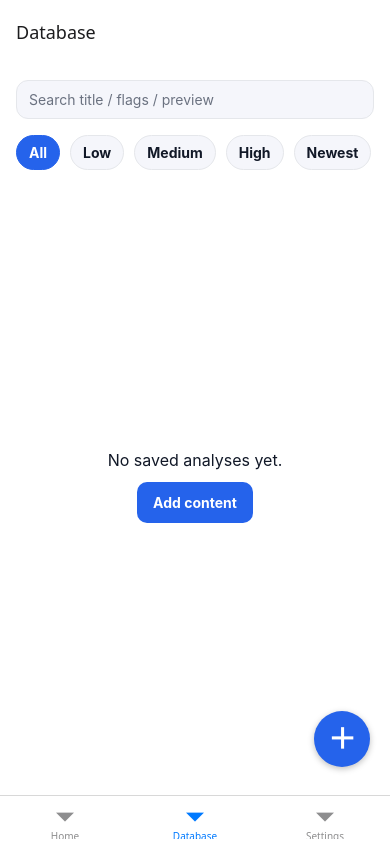
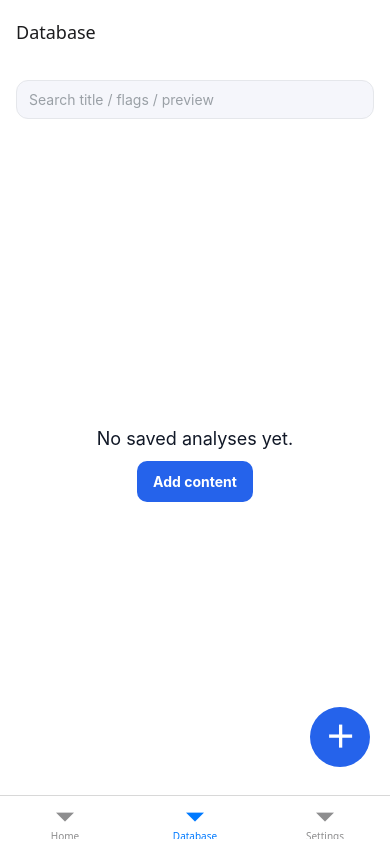
Before and after one commit to Cyamos2/job-scam-detector, a React Native app: screen /DatabaseTab in a window 390 px wide. Built offline with nearby package versions, Linux system fonts and the light colour scheme.

Commit message:
fixed navigation and sprint 1 wrapup

```diff
--- a/src/navigation/RootNavigator.tsx
+++ b/src/navigation/RootNavigator.tsx
@@ -1,20 +1,15 @@
 // src/navigation/RootNavigator.tsx
 import React from "react";
 import { createBottomTabNavigator } from "@react-navigation/bottom-tabs";
-import {
-  createNativeStackNavigator,
-  type NativeStackNavigationOptions,
-} from "@react-navigation/native-stack";
+import { createNativeStackNavigator, NativeStackNavigationOptions } from "@react-navigation/native-stack";
 import { useTheme } from "@react-navigation/native";
 
-// Screens
 import HomeScreen from "../screens/HomeScreen";
-import AddContentScreen from "../screens/AddContentScreen";
 import DatabaseScreen from "../screens/DatabaseScreen";
 import ReportDetailScreen from "../screens/ReportDetailScreen";
+import AddContentScreen from "../screens/AddContentScreen";
 import SettingsScreen from "../screens/SettingsScreen";
 
-/** ----- Param Lists (exported for screen typing) ----- */
 export type HomeStackParamList = {
   HomeMain: undefined;
   AddContent: undefined;
@@ -26,80 +21,54 @@ export type DatabaseStackParamList = {
   ReportDetail: { id: string };
 };
 
-const HomeStackNav = createNativeStackNavigator<HomeStackParamList>();
-const DatabaseStackNav = createNativeStackNavigator<DatabaseStackParamList>();
-const Tabs = createBottomTabNavigator();
+export type RootTabsParamList = {
+  HomeTab: undefined;
+  DatabaseTab: undefined;
+  SettingsTab: undefined;
+};
 
-/** Shared, theme-aware header options */
+const HomeStack = createNativeStackNavigator<HomeStackParamList>();
+const DatabaseStack = createNativeStackNavigator<DatabaseStackParamList>();
+const Tabs = createBottomTabNavigator<RootTabsParamList>();
+
 function useThemedStackOptions(): NativeStackNavigationOptions {
   const { colors } = useTheme();
   return {
     headerStyle: { backgroundColor: colors.card },
     headerTitleStyle: { color: colors.text },
-    headerTintColor: colors.text, // back arrow / icons
+    headerTintColor: colors.text,
     headerShadowVisible: false,
-    // headerBackVisible defaults to true; omit unless you want to hide
+    headerBackVisible: true,
   };
 }
 
-/** Home stack */
-function HomeStack() {
-  const opts = useThemedStackOptions();
+function HomeStackNav() {
+  const screenOptions = useThemedStackOptions();
   return (
-    <HomeStackNav.Navigator screenOptions={opts}>
-      <HomeStackNav.Screen
-        name="HomeMain"
-        component={HomeScreen}
-        options={{ title: "Home" }}
-      />
-      <HomeStackNav.Screen
-        name="AddContent"
-        component={AddContentScreen}
-        options={{ title: "Add Content" }}
-      />
-      <HomeStackNav.Screen
-        name="ReportDetail"
-        component={ReportDetailScreen}
-        options={{ title: "Report" }}
-      />
-    </HomeStackNav.Navigator>
+    <HomeStack.Navigator screenOptions={screenOptions}>
+      <HomeStack.Screen name="HomeMain" component={HomeScreen} options={{ title: "Home" }} />
+      <HomeStack.Screen name="AddContent" component={AddContentScreen} options={{ title: "Add Content" }} />
+      <HomeStack.Screen name="ReportDetail" component={ReportDetailScreen} options={{ title: "Report" }} />
+    </HomeStack.Navigator>
   );
 }
 
-/** Database stack */
-function DatabaseStack() {
-  const opts = useThemedStackOptions();
+function DatabaseStackNav() {
+  const screenOptions = useThemedStackOptions();
   return (
-    <DatabaseStackNav.Navigator screenOptions={opts}>
-      <DatabaseStackNav.Screen
-        name="DatabaseMain"
-        component={DatabaseScreen}
-        options={{ title: "Database" }}
-      />
-      <DatabaseStackNav.Screen
-        name="ReportDetail"
-        component={ReportDetailScreen}
-        options={{ title: "Report" }}
-      />
-    </DatabaseStackNav.Navigator>
+    <DatabaseStack.Navigator screenOptions={screenOptions}>
+      <DatabaseStack.Screen name="DatabaseMain" component={DatabaseScreen} options={{ title: "Database" }} />
+      <DatabaseStack.Screen name="ReportDetail" component={ReportDetailScreen} options={{ title: "Report" }} />
+    </DatabaseStack.Navigator>
   );
 }
 
-/** Root tabs */
 export default function RootNavigator() {
   return (
     <Tabs.Navigator screenOptions={{ headerShown: false }}>
-      <Tabs.Screen name="HomeTab" component={HomeStack} options={{ title: "Home" }} />
-      <Tabs.Screen
-        name="DatabaseTab"
-        component={DatabaseStack}
-        options={{ title: "Database" }}
-      />
-      <Tabs.Screen
-        name="SettingsTab"
-        component={SettingsScreen}
-        options={{ title: "Settings" }}
-      />
+      <Tabs.Screen name="HomeTab" component={HomeStackNav} options={{ title: "Home" }} />
+      <Tabs.Screen name="DatabaseTab" component={DatabaseStackNav} options={{ title: "Database" }} />
+      <Tabs.Screen name="SettingsTab" component={SettingsScreen} options={{ title: "Settings" }} />
     </Tabs.Navigator>
   );
 }
--- a/src/navigation/goTo.ts
+++ b/src/navigation/goTo.ts
@@ -1,10 +1,10 @@
 // src/navigation/goTo.ts
-import type { NavigationProp, ParamListBase } from "@react-navigation/native";
-
-/** Jump to the Add Content screen that lives inside the Home tab. */
-export function goToAddContent(navigation: NavigationProp<ParamListBase>) {
-  const parent = navigation.getParent();
-  if (!parent) return;
-  // Safe boundary: parent typed as any for a single cross-tree hop.
-  (parent as any).navigate("HomeTab", { screen: "AddContent" });
+export function goToAddContent(navigation: any) {
+  navigation.getParent()?.navigate("HomeTab", { screen: "AddContent" } as any);
 }
+export function goHomeTab(navigation: any) {
+  navigation.getParent()?.navigate("HomeTab" as any);
+}
+export function goDatabaseTab(navigation: any) {
+  navigation.getParent()?.navigate("DatabaseTab" as any);
+}
--- a/src/screens/DatabaseScreen.tsx
+++ b/src/screens/DatabaseScreen.tsx
@@ -1,135 +1,78 @@
-// src/screens/DatabaseScreen.tsx
-import React, { useMemo } from "react";
-import { View, Text, Pressable, StyleSheet, TextInput, FlatList } from "react-native";
+import React from "react";
+import {
+  View, Text, Pressable, StyleSheet, TextInput, FlatList,
+} from "react-native";
 import { NativeStackScreenProps } from "@react-navigation/native-stack";
-import type { DatabaseStackParamList } from "../navigation/DatabaseStack";
+import type { DatabaseStackParamList } from "../navigation/RootNavigator";
 import { useColors } from "../theme/useColors";
-import { useSavedItems, type SavedAnalysis } from "../store/savedItems";
-import { useSettings, type VerdictFilter, type SortOrder } from "../SettingsProvider";
+import { useSavedItems } from "../store/savedItems";
+import { goToAddContent } from "../navigation/goTo";
 
 type Props = NativeStackScreenProps<DatabaseStackParamList, "DatabaseMain">;
 
 export default function DatabaseScreen({ navigation }: Props) {
-  const { colors, bg, card, text, muted } = useColors();
+  const { colors, bg, card, text } = useColors();
   const { items, hydrated } = useSavedItems();
-  const {
-    settings: { dbPrefs },
-    setDbPrefs,
-  } = useSettings();
+  const [q, setQ] = React.useState("");
 
   React.useLayoutEffect(() => {
     navigation.setOptions({ headerTitle: "Database" });
   }, [navigation]);
 
-  const q = dbPrefs.search;
-  const filter = dbPrefs.filter;
-  const sort = dbPrefs.sort;
+  if (!hydrated) return null;
 
-  const setSearch = (v: string) => setDbPrefs({ search: v });
-  const setFilter = (v: VerdictFilter) => setDbPrefs({ filter: v });
-  const setSort = (v: SortOrder) => setDbPrefs({ sort: v });
-
-  const filtered = useMemo(() => {
-    let arr = items.slice();
-    if (q.trim()) {
-      const needle = q.toLowerCase();
-      arr = arr.filter((it) => {
+  const filtered = items.filter((it) => {
+    if (!q.trim()) return true;
     const hay = `${it.title} ${it.flags.join(" ")} ${it.inputPreview ?? ""}`.toLowerCase();
-        return hay.includes(needle);
+    return hay.includes(q.toLowerCase());
   });
-    }
-    if (filter !== "All") {
-      arr = arr.filter((x) => x.verdict === filter);
-    }
-    arr.sort((a, b) => (sort === "Newest" ? b.createdAt - a.createdAt : a.createdAt - b.createdAt));
-    return arr;
-  }, [items, q, filter, sort]);
-
-  const goToAddContent = () => {
-    (navigation.getParent() as any)?.navigate("HomeTab", { screen: "AddContent" });
-  };
-
-  if (!hydrated) {
-    return (
-      <View style={[styles.center, bg]}>
-        <Text style={[styles.muted, muted]}>Loading…</Text>
-      </View>
-    );
-  }
-
-  const emptyMsg =
-    q.trim() || filter !== "All"
-      ? `No ${filter === "All" ? "" : `${filter} `}items match your search`
-      : "No saved analyses yet";
 
   return (
     <View style={[styles.container, bg]}>
       <TextInput
         value={q}
-        onChangeText={setSearch}
+        onChangeText={setQ}
         placeholder="Search title / flags / preview"
-        placeholderTextColor={muted.color as string}
+        placeholderTextColor="#9aa0a6"
         style={[styles.search, card, { borderColor: colors.border }]}
       />
 
-      <View style={styles.pillsRow}>
-        {(["All", "Low", "Medium", "High"] as VerdictFilter[]).map((v) => (
+      {filtered.length === 0 ? (
+        <View style={styles.empty}>
+          <Text style={[styles.emptyText, text]}>No saved analyses yet.</Text>
           <Pressable
-            key={v}
-            onPress={() => setFilter(v)}
-            style={[
-              styles.pill,
-              card,
-              { borderColor: colors.border },
-              filter === v && { backgroundColor: colors.primary, borderColor: colors.primary },
-            ]}
+            onPress={() => goToAddContent(navigation)}
+            style={[styles.cta, { backgroundColor: colors.primary }]}
           >
-            <Text style={[styles.pillText, filter === v ? { color: "white" } : text]}>{v}</Text>
-          </Pressable>
-        ))}
-
-        <Pressable
-          onPress={() => setSort(sort === "Newest" ? "Oldest" : "Newest")}
-          style={[styles.pill, card, { borderColor: colors.border }]}
-        >
-          <Text style={[styles.pillText, text]}>{sort}</Text>
-        </Pressable>
-      </View>
-
-      {filtered.length === 0 ? (
-        <View style={styles.emptyWrap}>
-          <Text style={[styles.emptyText, text]}>{emptyMsg}.</Text>
-          <Pressable onPress={goToAddContent} style={[styles.cta, { backgroundColor: colors.primary }]}>
             <Text style={styles.ctaText}>Add content</Text>
           </Pressable>
         </View>
       ) : (
-        <FlatList<SavedAnalysis>
+        <FlatList
           data={filtered}
           keyExtractor={(it) => it.id}
-          contentContainerStyle={{ paddingHorizontal: 16, paddingTop: 8, paddingBottom: 24 }}
+          contentContainerStyle={{ paddingHorizontal: 16, paddingTop: 8 }}
           renderItem={({ item }) => (
             <Pressable
               onPress={() => navigation.navigate("ReportDetail", { id: item.id })}
               style={[styles.row, card, { borderColor: colors.border }]}
             >
-              <View style={{ flex: 1 }}>
               <Text style={[styles.rowTitle, text]} numberOfLines={1}>
                 {item.title}
-                </Text>
-                <Text style={[styles.rowMeta, styles.muted, muted]} numberOfLines={1}>
-                  {new Date(item.createdAt).toLocaleString()}
               </Text>
               <Text style={[styles.rowSub, text]} numberOfLines={1}>
                 {item.verdict} · {item.score}
               </Text>
-              </View>
             </Pressable>
           )}
         />
       )}
 
-      <Pressable onPress={goToAddContent} style={[styles.fab, { backgroundColor: colors.primary }]}>
+      <Pressable
+        onPress={() => goToAddContent(navigation)}
+        style={[styles.fab, { backgroundColor: colors.primary }]}
+        accessibilityLabel="Add to Database"
+      >
         <Text style={styles.fabPlus}>＋</Text>
       </Pressable>
     </View>
@@ -138,40 +81,24 @@ export default function DatabaseScreen({ navigation }: Props) {
 
 const styles = StyleSheet.create({
   container: { flex: 1 },
-  center: { flex: 1, alignItems: "center", justifyContent: "center" },
   search: { margin: 16, borderWidth: 1, borderRadius: 12, paddingHorizontal: 12, paddingVertical: 10 },
-
-  pillsRow: { flexDirection: "row", gap: 10, flexWrap: "wrap", paddingHorizontal: 16, paddingBottom: 8 },
-  pill: { paddingHorizontal: 12, paddingVertical: 8, borderRadius: 999, borderWidth: 1 },
-  pillText: { fontWeight: "700" },
-
-  emptyWrap: { flex: 1, alignItems: "center", justifyContent: "center", gap: 12 },
-  emptyText: { fontSize: 16 },
+  empty: { flex: 1, alignItems: "center", justifyContent: "center", gap: 12 },
+  emptyText: { fontSize: 18 },
   cta: { paddingHorizontal: 16, paddingVertical: 12, borderRadius: 10 },
   ctaText: { color: "white", fontWeight: "700" },
-
-  row: { padding: 12, borderWidth: 1, borderRadius: 12, marginHorizontal: 16, marginBottom: 12 },
+  row: { padding: 12, borderWidth: 1, borderRadius: 12, marginBottom: 12 },
   rowTitle: { fontSize: 16, fontWeight: "700" },
-  rowMeta: { fontSize: 12, marginTop: 2, marginBottom: 4 },
-  rowSub: { fontSize: 12, opacity: 0.85 },
-
+  rowSub: { fontSize: 12, opacity: 0.8 },
   fab: {
     position: "absolute",
     right: 20,
     bottom: 28,
-    width: 56,
-    height: 56,
-    borderRadius: 28,
+    width: 60,
+    height: 60,
+    borderRadius: 30,
     alignItems: "center",
     justifyContent: "center",
     elevation: 6,
-    shadowColor: "#000",
-    shadowOpacity: 0.25,
-    shadowRadius: 6,
-    shadowOffset: { width: 0, height: 2 },
   },
-  fabPlus: { color: "white", fontSize: 28, lineHeight: 30, fontWeight: "800" },
-
-  // ✅ add this so the earlier reference compiles
-  muted: { opacity: 0.7 },
+  fabPlus: { color: "white", fontSize: 30, lineHeight: 30, fontWeight: "700" },
 });
```
Also changed, not shown: App.tsx (+14 -18 lines), src/SettingsProvider.tsx (+130 -71 lines), src/navigation/DatabaseStack.tsx (+12 -4 lines). Lines whose indentation alone changed are shown as unchanged.
